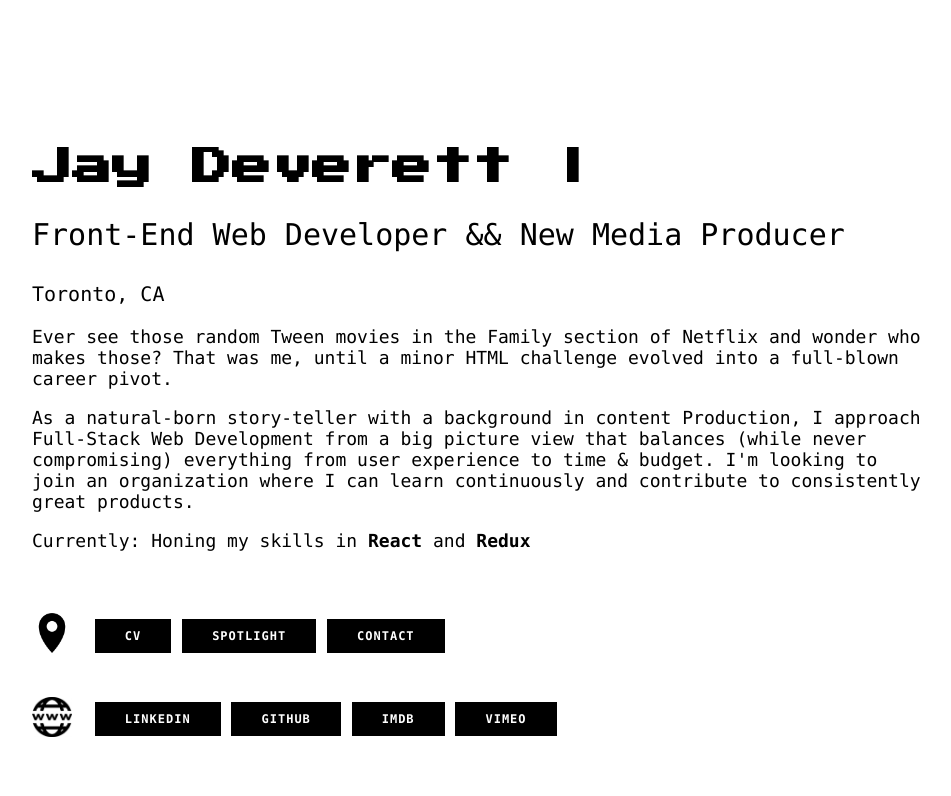
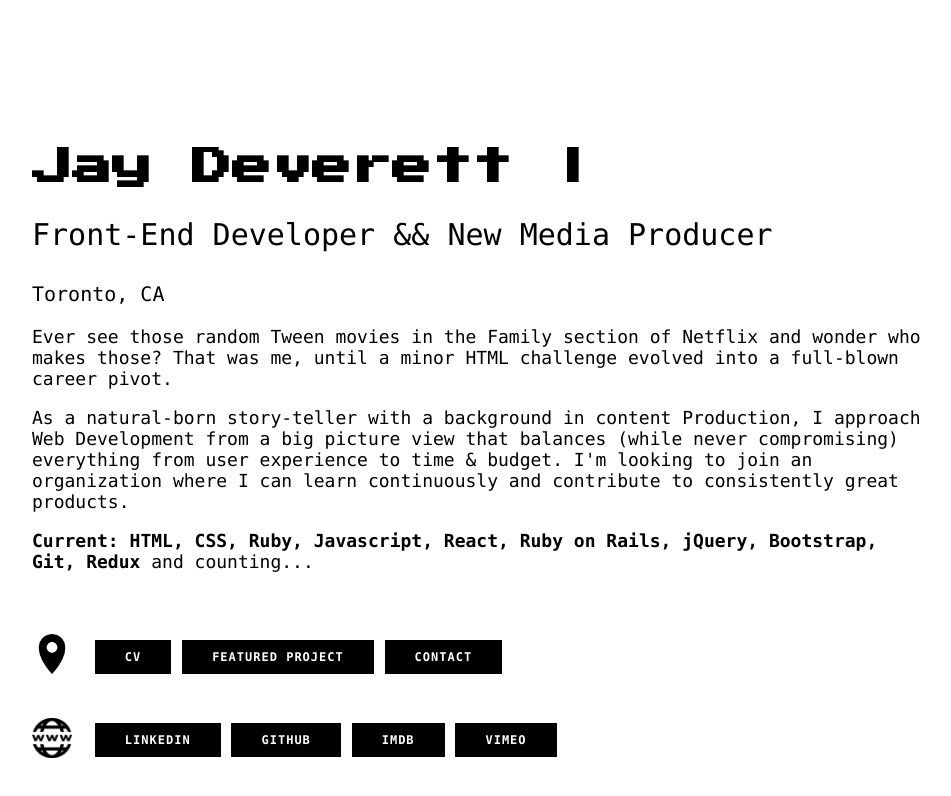
Before and after one commit to jaydeverett/CV-September-2017, a plain HTML site: page index.html in a window 1280 px wide. Shown: the whole page, without its empty margins (160-1111 px from the left). Drawn offline with Linux system fonts and the light colour scheme; a web font is replaced by a local one.

Commit message:
more changes to description

```diff
--- a/index.html
+++ b/index.html
@@ -16,14 +16,14 @@
 <body>
   <div class="container" id="intro">
     <h1>Jay Deverett <span>|</span></h1>
-    <p>Front-End Web Developer && New Media Producer</p>
+    <p>Front-End Developer && New Media Producer</p>
     <p class="smaller">Toronto, CA</p>
     <p class="info">Ever see those random Tween movies in the Family section of Netflix and wonder who makes those? That was me, until a minor HTML challenge evolved into a full-blown career pivot.</p>
-    <p class="info">As a natural-born story-teller with a background in content Production, I approach Full-Stack Web Development from a big picture view that balances (while never compromising) everything from user experience to time & budget. I'm looking to join an organization where I can learn continuously and contribute to consistently great products.  </p>
-    <p class="info">Currently: Honing my skills in <strong>React</strong> and <strong>Redux</strong> </p>
+    <p class="info">As a natural-born story-teller with a background in content Production, I approach Web Development from a big picture view that balances (while never compromising) everything from user experience to time & budget. I'm looking to join an organization where I can learn continuously and contribute to consistently great products.  </p>
+    <p class="info"><strong>Current:</strong> <strong>HTML, CSS, Ruby, Javascript, React, Ruby on Rails, jQuery, Bootstrap, Git, Redux</strong> and counting... </p>
     <br>
     <div class="info">
-    <img class="icon" src="images/here.png" alt="Here Icon" style="width:40px; height:40px;">  <div class="btn work">CV</div> <div class="btn spotlight">Spotlight</div>
+    <img class="icon" src="images/here.png" alt="Here Icon" style="width:40px; height:40px;">  <div class="btn work">CV</div> <div class="btn spotlight">Featured Project</div>
      <div class="btn contact">Contact</div>
       <br>
       <br>
@@ -82,7 +82,7 @@
       <br>
         <h2>Skills</h2>
         <p class='smaller'>******************************</p>
-        <p class='smaller'>- HTML, CSS, Ruby, Javascript, Ruby on Rails, jQuery, Bootstrap, Git, React, Redux </p>
+        <p class='smaller'>- HTML, CSS, Ruby, Javascript, React, Ruby on Rails, jQuery, Bootstrap, Git, Redux </p>
         <p class='smaller'>- Exceptional written/verbal communication skills (including public speaking)</p>
         <p class='smaller'>- Fluent in all relevant Social Media Platforms (Facebook, Twitter, Instagram, Snapchat, etc.)</p>
         <p class='smaller'>- Strong team member, leader, mentor and student</p>
```
